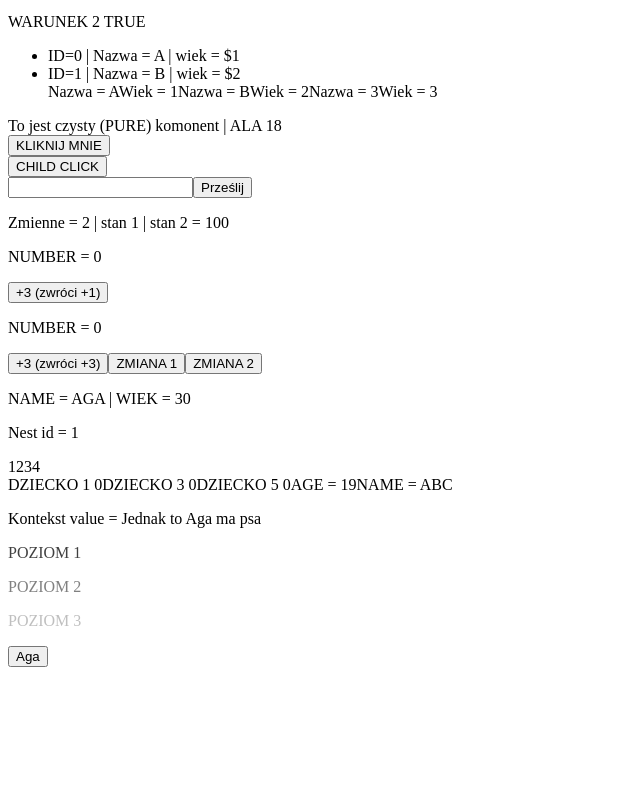
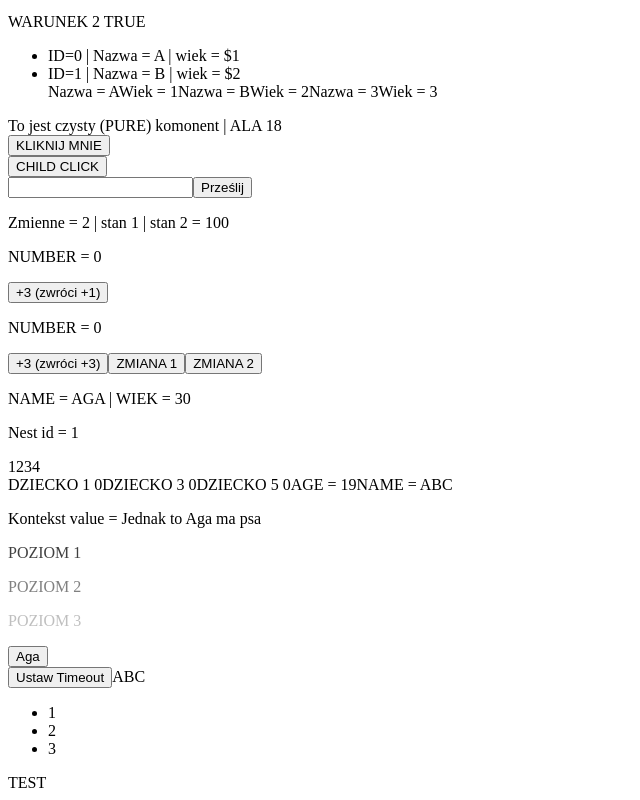
Before and after one commit to MaciejRog/CHEATSHEET_REACT, a React (Vite) app: page / in a window 1280 px wide. Shown: the part 559-1359 px from the top of the page, without its empty margins (0-640 px from the left). Before the commit the page ends 1234 px from the top, so only its background shows below. Built offline with nearby package versions, Linux system fonts and the light colour scheme.

Commit message:
add refs info

```diff
--- a/src/TEMATY/4_Side_Effects/SideEffect.jsx
+++ b/src/TEMATY/4_Side_Effects/SideEffect.jsx
@@ -1,3 +1,5 @@
+import { forwardRef, useEffect, useImperativeHandle, useRef } from "react";
+
 function SideEffect() {
   return (
     <div>
@@ -12,9 +14,175 @@ export default SideEffect;
 // #### 1) REFS - śmiatnik na wszystko (bardzo użyteczny)
 // VVVVVVVVVVVVVVVVVVVVVVVVVVVVVVVVV
 
+const refArrayLi = [1, 2, 3];
+
 function SideEffectRefs() {
-  return <></>;
+  /*
+                                                  REF         vs      STATE
+  przechowuje między re-renderami                 tak                 tak
+  zmiana wartości powoduje re-render              NIE                 tak
+  Wartość używana do RENDEROWANIA                 NIE                 tak
+  MUTTABLE                                        tak                 NIE
+
+
+  REF -> pozwala zapamiętać jakąś wartość pomiędzy rerenderami, (ALE jej zmiana NIE WYWOŁUJE RERENDERU)
+  (jest to trochę taki STATE, ale bez używanego settera)
+
+  REF TO NAJLEPSZE MIEJSCE BY PRZECHOWAĆ:
+    -- timeout / inteval
+    -- referencje do DOM ( w celu - focus, scrolowanie, wymiary, położenie itp...)[wartości dostępno dopiero od fazy COMMIT (po RENDER)]
+    -- wartość nie wymagane podczas RENDEROWANIA
+
+  Struktura, każdy ref jest OBIEKTEM, który wygląda tak:
+    {
+      current: any    // dowolna wartość (string. object, function, ...)
+    }
+  */
+
+  // Tworzenie referencji poprzez HOOK 'useRef' i wartość inicjalna tutaj null
+  const timeRef = useRef(null);
+  const domRef = useRef(null); // UWAGA!!! Bardzo uważać na DOM ->
+  //                                        najelepiej NIGDY NIE 'USUWAĆ', "PRZEMIESZCZAC", 'DODAWAC" elementów, którymi zarządza JSX
+  //                                        jeśli JSX zwraca np: zawsze pusty <div></div> to w nim coś można podziałać, ale po za NIE
+  const domListRef = useRef(null); // Ref do obsłużenie DYNAMICZNEJ listy referencji do DOM
+  const componentRef = useRef(null);
+  const ograniczeniaRef = useRef(null);
+
+  // UWAGA TO BĘDZIE opisane później (póki co wiecmy, że pozwala na zarządzanie cyklem życia komponentu i SIDE-EFFECTAMI)
+  useEffect(() => {
+    return () => {
+      // UWAGA!!! przy pracy z 'timeout' i 'interval' zawsze zwracać ich czyszczenie (na chwilę przed zniszczeniem komponentu)
+      clearTimeout(timeRef.current);
+    };
+  }, []);
+
+  // funkcja pomocnicza do obsługi DYNAMICZNEJ listy referencji do DOM
+  function getDomList() {
+    if (!domListRef.current) {
+      // Zamiast przechowywać referencję do DOM będziemy mieć mapę, która będzie posiadała budowę 'klucz' => referencje do DOm
+      domListRef.current = new Map();
+    }
+    return domListRef.current;
+  }
+
+  function handleClickBtn() {
+    // dostęp do danych przechowywanych wewnątrz REF jest poprzez 'ref.current'
+    // MOŻNA ustawić to na DOWOLNĄ WARTOŚĆ jaką chcemy (możemy ją nadpisywać JEST MUTABLE)
+    // UWAGA - nie ustawiać i nie czytać wartości 'ref.current' w głównym nurcie renderowania (traktować jak side-effecty)
+    timeRef.current = setTimeout(() => {
+      console.warn("TIMEOUT POLECIAŁ");
+      clearTimeout(timeRef.current);
+    }, 1000);
+  }
+
+  function handleClickSpan() {
+    // jeśli nie ma takiego obiektu w DOM (np: zostanie usunięty) to będzie 'null'
+    if (domRef.current) {
+      // w przypadku REF do DOM, mamy obiekt, którym możemy sterować tak jak w przypadku 'document.querySelector'
+      domRef.current.innerText = "Nowy Text";
+    }
+  }
+
+  return (
+    <>
+      <button onClick={handleClickBtn}>Ustaw Timeout</button>
+      {/* Aby przekazać REF do DOM -> musimy nadać ATRYBUT 'ref' dla elemenetu HTML */}
+      <span ref={domRef} onClick={handleClickSpan}>
+        ABC
+      </span>
+      <ul
+        onClick={() => {
+          console.log("MAP REF LIST REF = ", domListRef.current);
+        }}
+      >
+        {refArrayLi.map((el) => {
+          return (
+            //           uwaga do ref możemy też przekazać funkcję, która przyjmuje jako argument (node) - referencje do DOM obiektu
+            //           takie funkcje nazywają się 'callback'
+            <li
+              key={el}
+              ref={(node) => {
+                const map = getDomList();
+                if (node) {
+                  // dla danego 'key' posiadamy 'referencję' :)
+                  map.set(el, node);
+                } else {
+                  map.delete(el);
+                }
+              }}
+            >
+              {el}
+            </li>
+          );
+        })}
+      </ul>
+      {/* UWAGA !!! takiej referencji nie da się przekazać dla KOMPONENTU, potrzebny jest specjalny mechanizm 'FORWARD_REF' */}
+      {/* TEN NIE DZIAŁA */}
+      {/* <SideEffectRefsChild ref={componentRef} /> */}
+      {/* TEN DZIAŁA */}
+      <SideEffectRefsChildForward ref={componentRef} />
+      <SideEffectRefsChildForwardOgraniczenia ref={ograniczeniaRef} />
+    </>
+  );
 }
+
+//                              ref otrzymujemy jako 2 argument za 'props' WYMAGA 'forwardRef' aby działało
+function SideEffectRefsChild(props, ref) {
+  console.log("Puste props = ", props);
+
+  function handleClick() {
+    if (ref?.current) {
+      ref.current.innerText = "Działa Ref w Komponencie";
+    }
+  }
+
+  return (
+    // to jest pełny dostęp ze strony REF rodzica do tego komponentu
+    <div ref={ref} onClick={handleClick}>
+      TEST
+    </div>
+  );
+}
+
+// To jest mechanizm przekazania ref poprzez KOMPONENT - Wykorzystujemy tzw: HigherOrder
+// czyli opakowujemy nasz komponent w (funkcję / inny komponent) -> który zarządzi przekazanymi w nim danymi
+// ABY DZIAŁAŁO przekazanie 'REF' poprzez komponent do, któregoś z jego elementów muimy go opakować w funkcję 'forwardRef'
+// 'forwardRef' zwraca NOWY KOMPONENT
+const SideEffectRefsChildForward = forwardRef(SideEffectRefsChild);
+
+const SideEffectRefsChildForwardOgraniczenia = forwardRef(
+  function SideEffectRefsChildOgraniczenia(props, ref) {
+    const domRef = useRef(null);
+    // możemy ograniczyć dostęp rodzica do DOM komponentu poprzez HOOK 'useImperativeHandle'
+    // pozwa na określić co chcemy aby zostało przekazane do 'ref' wewnątrz rodzica (ogarniczenie na properties, funkcje itp...)
+    // tutaj do 'ref' przekazujemy wyłącznie funkcję DOM 'focus'i nic więcej, 'ref' nawet CSS'ów nie zobaczy ;)
+    // więc tak na prawdę OKREŚLAMY jaką wartośc ma mieć dany 'ref'
+    // tutaj akturat będzie to obiekt z property 'focus', które jest funkcją
+    useImperativeHandle(ref, () => {
+      return {
+        focus() {
+          domRef.current.focus();
+        },
+      };
+    });
+    // a faktyczną referencję na obiekt trzyma wewnętrzna referencja 'domRef', do której rodzic nie ma dostępu
+    return <div ref={domRef}></div>;
+  }
+);
+
+/*
+
+UWAGA !!! Aby wykonać fajnie nasze operacje na DOM z użyciem REF, ale w odpowiedzi na rerender trzeba coś zrobić:
+  1) 'flushSync' => wymuszenie aktualizacji DOM przy rerenderze w sposób synchroniczny!!!!
+
+    flushSync(() => {     // opakowujemy settery STANU w to -> przez co stają się synchroniczne [wykonają się na tychmiast]
+      setStan(...)
+    })
+    //...np: operacje na DOM poprzed REF  -- z już nowymi wartościami
+
+  2) zareagowanie dopiero poprzez useEffect - który w tablicy zależności ma stan na zmianę, którego chcemy zareagować
+          opisane później
+*/
 
 // #################################
 // #### 2)
```
Also changed, not shown: src/TEMATY/3_Zarządzanie_Stanem/ZarzadzanieStanem.jsx (+9 -0 lines).
